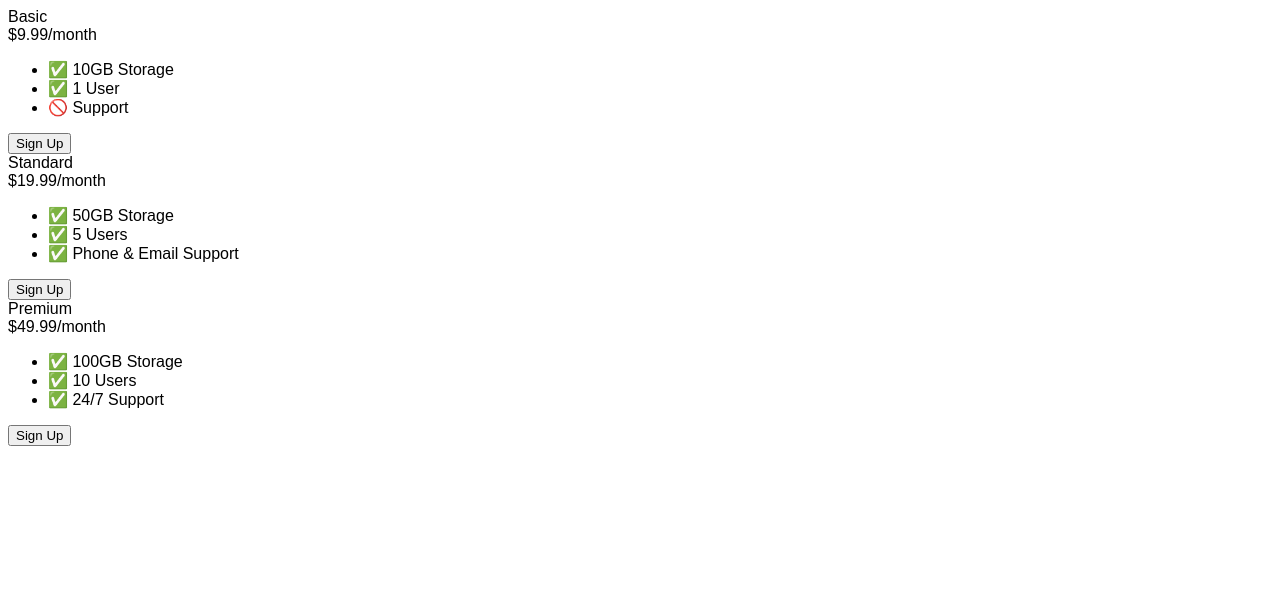
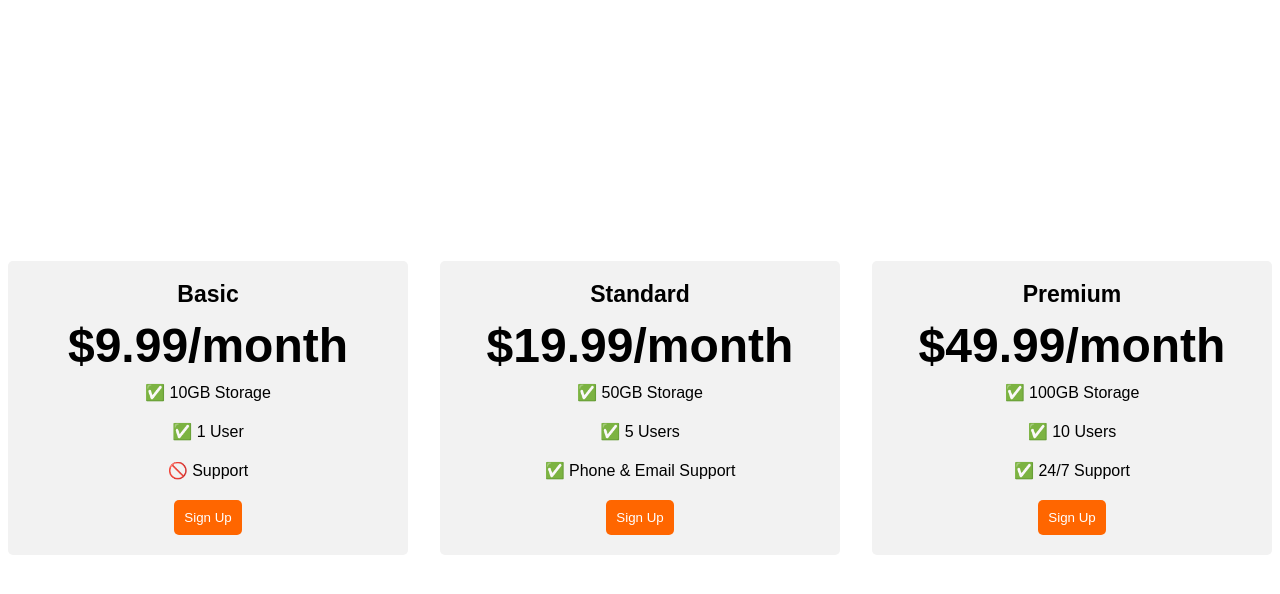
Before and after one commit to CarlosMInfante/2023-Web-Development-Bootcamp, a plain HTML site: page section_9/9.4 Pricing Table/index.html in a window 1280 px wide. Drawn offline with Linux system fonts and the light colour scheme; a web font is replaced by a local one.

Commit message:
Completed section 9

```diff
--- a/section_9/9.4 Pricing Table/index.html
+++ b/section_9/9.4 Pricing Table/index.html
@@ -11,10 +11,62 @@
       font-family: 'Sono', sans-serif;
     }
 
-    /* Hint: What can you do with a media query and flexbox? */
+    .pricing-container {
+      display: flex;
+      justify-content: center;
+      align-items: center;
+      height: 100vh;
+      gap: 2rem;
+    }
+
+    .pricing-plan{
+      flex: 1;
+      max-width: 400px;
+      padding: 20px;
+      background-color: #f2f2f2;
+      border-radius: 5px;
+      text-align: center;
+    }
+
+    .plan-title{
+      font-size: 23px;
+      font-weight: bold;
+      margin-bottom: 10px;
+    }
+
+    .plan-price{
+      font-size: 48px;
+      font-weight: bold;
+      margin-bottom: 10px;
+    }
+
+    .plan-features{
+      list-style: none;
+      padding: 0;
+      margin: 0;
+    }
+
+    .plan-features li {
+      margin-bottom: 20px;
+    }
+
+    .plan-button {
+      padding: 10px;
+      background-color: #ff6600;
+      color: #fff;
+      border-radius: 5px;
+      border: none;
+    }
+
     @media (max-width: 1250px) {
+      .pricing-container{
+        flex-direction: column;
+        height: 100%;
+      }
+    }
 
-    }
+
+
   </style>
 </head>
 
@@ -28,7 +80,7 @@
         <li>✅ 1 User</li>
         <li>🚫 Support</li>
       </ul>
-      <button class="plan-button">Sign Up</a>
+      <button class="plan-button">Sign Up</button>
     </div>
     <div class="pricing-plan">
       <div class="plan-title">Standard</div>
@@ -38,7 +90,7 @@
         <li>✅ 5 Users</li>
         <li>✅ Phone &amp; Email Support</li>
       </ul>
-      <button class="plan-button">Sign Up</a>
+      <button class="plan-button">Sign Up</button>
     </div>
     <div class="pricing-plan">
       <div class="plan-title">Premium</div>
@@ -48,7 +100,7 @@
         <li>✅ 10 Users</li>
         <li>✅ 24/7 Support</li>
       </ul>
-      <button class="plan-button">Sign Up</a>
+      <button class="plan-button">Sign Up</button>
     </div>
   </div>
 
```
Also changed, not shown: section_9/9.0 Flex/flex.html (+0 -2 lines), section_9/9.0 Flex/index.html (+6 -4 lines), section_9/9.1 Flex Direction/index.html (+6 -1 lines).
